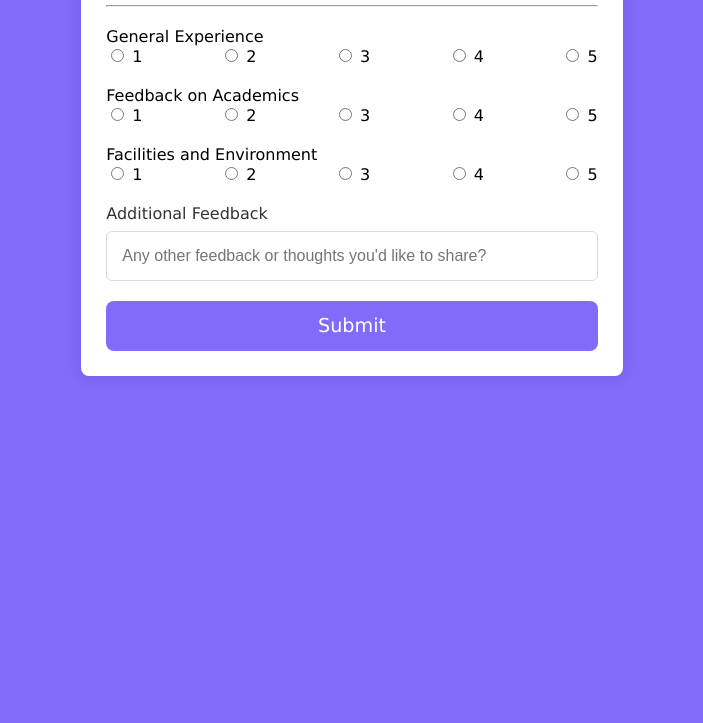
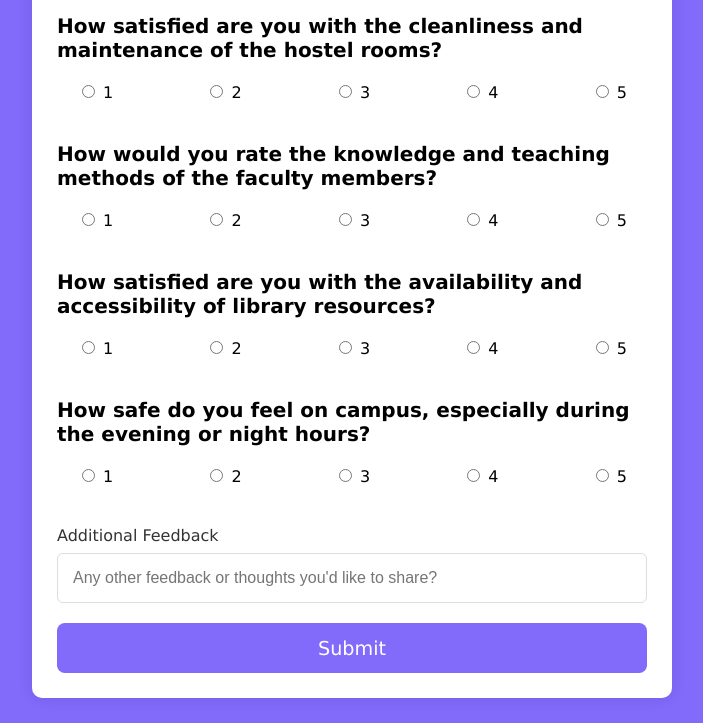
Before and after one commit to aryanrana19/Minor-Project-1, a plain HTML site: page Frontend/New folder/index.html in a window 1280 px wide. Shown: the part 350-1073 px from the top of the page, without its empty margins (288-991 px from the left). Before the commit the page ends 800 px from the top, so only its background shows below. Drawn offline with Linux system fonts and the light colour scheme.

Commit message:
Checkpoint

```diff
--- a/Frontend/New folder/index.html
+++ b/Frontend/New folder/index.html
@@ -11,7 +11,7 @@
 <body>
 
     <form class="form" id="form"
-        action="https://script.google.com/macros/s/AKfycbyuMwnnUSJ2fdHYR105_k3UG13FPM_NbBQRRh33VwBv-xQkxXGv2_rkj2t_XYvVAZe3zQ/exec"
+        action="https://script.google.com/macros/s/AKfycbzoEMsQtDuVigiSjhu0gVBqXbkwaIV-NcMLFY9yyHgBoUdYplw9yq1QdbzfUSx3l8dX9g/exec"
         method="post">
         <div class="img-container">
             <img src="https://encrypted-tbn0.gstatic.com/images?q=tbn:ANd9GcQU_P4dmMpB8PJKyVCL6a16Ue9qp6k3sgpqWQ&s"
@@ -22,7 +22,8 @@
         <hr>
 
         <div class="form-options">
-            <label for="generalExperience">General Experience</label>
+            <label for="generalExperience">How satisfied are you with the cleanliness and maintenance of the hostel
+                rooms?</label>
             <div class="options-list">
                 <div class="options">
                     <input type="radio" id="check-1-gen" name="generalExperience" value="1">
@@ -48,7 +49,8 @@
         </div>
 
         <div class="form-options">
-            <label for="academicScore">Feedback on Academics</label>
+            <label for="academicScore">How would you rate the knowledge and teaching methods of the faculty
+                members?</label>
             <div class="options-list">
                 <div class="options">
                     <input type="radio" id="check-1-acad" name="academicScore" value="1">
@@ -74,27 +76,55 @@
         </div>
 
         <div class="form-options">
-            <label for="facilityScore">Facilities and Environment</label>
+            <label for="facilityScoreLibrary">How satisfied are you with the availability and accessibility of library
+                resources?</label>
             <div class="options-list">
                 <div class="options">
-                    <input type="radio" id="check-1-fac" name="facilityScore" value="1">
-                    <label for="check-1-fac">1</label>
+                    <input type="radio" id="check-1-lib" name="facilityScoreLibrary" value="1">
+                    <label for="check-1-lib">1</label>
                 </div>
                 <div class="options">
-                    <input type="radio" id="check-2-fac" name="facilityScore" value="2">
-                    <label for="check-2-fac">2</label>
+                    <input type="radio" id="check-2-lib" name="facilityScoreLibrary" value="2">
+                    <label for="check-2-lib">2</label>
                 </div>
                 <div class="options">
-                    <input type="radio" id="check-3-fac" name="facilityScore" value="3">
-                    <label for="check-3-fac">3</label>
+                    <input type="radio" id="check-3-lib" name="facilityScoreLibrary" value="3">
+                    <label for="check-3-lib">3</label>
                 </div>
                 <div class="options">
-                    <input type="radio" id="check-4-fac" name="facilityScore" value="4">
-                    <label for="check-4-fac">4</label>
+                    <input type="radio" id="check-4-lib" name="facilityScoreLibrary" value="4">
+                    <label for="check-4-lib">4</label>
                 </div>
                 <div class="options">
-                    <input type="radio" id="check-5-fac" name="facilityScore" value="5">
-                    <label for="check-5-fac">5</label>
+                    <input type="radio" id="check-5-lib" name="facilityScoreLibrary" value="5">
+                    <label for="check-5-lib">5</label>
+                </div>
+            </div>
+        </div>
+
+        <div class="form-options">
+            <label for="facilityScoreSafety">How safe do you feel on campus, especially during the evening or night
+                hours?</label>
+            <div class="options-list">
+                <div class="options">
+                    <input type="radio" id="check-1-safe" name="facilityScoreSafety" value="1">
+                    <label for="check-1-safe">1</label>
+                </div>
+                <div class="options">
+                    <input type="radio" id="check-2-safe" name="facilityScoreSafety" value="2">
+                    <label for="check-2-safe">2</label>
+                </div>
+                <div class="options">
+                    <input type="radio" id="check-3-safe" name="facilityScoreSafety" value="3">
+                    <label for="check-3-safe">3</label>
+                </div>
+                <div class="options">
+                    <input type="radio" id="check-4-safe" name="facilityScoreSafety" value="4">
+                    <label for="check-4-safe">4</label>
+                </div>
+                <div class="options">
+                    <input type="radio" id="check-5-safe" name="facilityScoreSafety" value="5">
+                    <label for="check-5-safe">5</label>
                 </div>
             </div>
         </div>
--- a/Frontend/New folder/styles.css
+++ b/Frontend/New folder/styles.css
@@ -8,59 +8,23 @@
 
 body{
     background-color: #826afb;
-    /* display: grid; */
     display: flex;
     align-items: center;
     justify-content: center;
-    /* grid-template-columns: 1.25fr 3.75fr; */
-    height: 100vh;
+    /* height: 100vh; */
     padding: 0;
     margin: 0;
     font-family: Verdana, Geneva, Tahoma, sans-serif;
 }
 
-.left-main{
-    background-color: #f2f2f2;
-    height: 100%;
-    color: #f7eceb;
-    display: flex;
-    flex-direction: column;
-    justify-content: space-between;
-    align-items: center;
-}
-
-.left-main img{
-    width: 100%;
-}
-
-.left-main h2{
-    font-size: 1.4rem;
-    text-align: center;
-    font-family: "Roboto", sans-serif;
-    width: 75%;
-    color: #000;
-}
-
-
-/* RIGHT BODY */
-
-.right-main{
-    background-color: #826afb;
-    height: 100%;
-    display: flex;
-    justify-content: center;
-    font-family: "Poppins", sans-serif;
-    align-items: center;
-}
-
 .form{
     padding: 25px;
-    margin: 0;
     background-color: #fff;
-    border-radius: 8px;
+    border-radius: 10px;
     box-shadow: 0 0 15px rgba(0,0,0,0.1);
-    margin: 25px;
+    /* margin: 50px; */
     max-width: 50%;
+    margin: 25px ;
 }
 
 .img-container{
@@ -149,9 +113,19 @@ body{
     margin: 20px 0px;
 }
 
+.form-options > label{
+    font-weight: 600;
+    font-size: 1.25rem;
+    width: 100%;
+    /* font-family: sa; */
+}
+
+.options{
+    padding: 20px;
+}
+
 .options label{
     width: 100%;
-
 }
 
 
```
